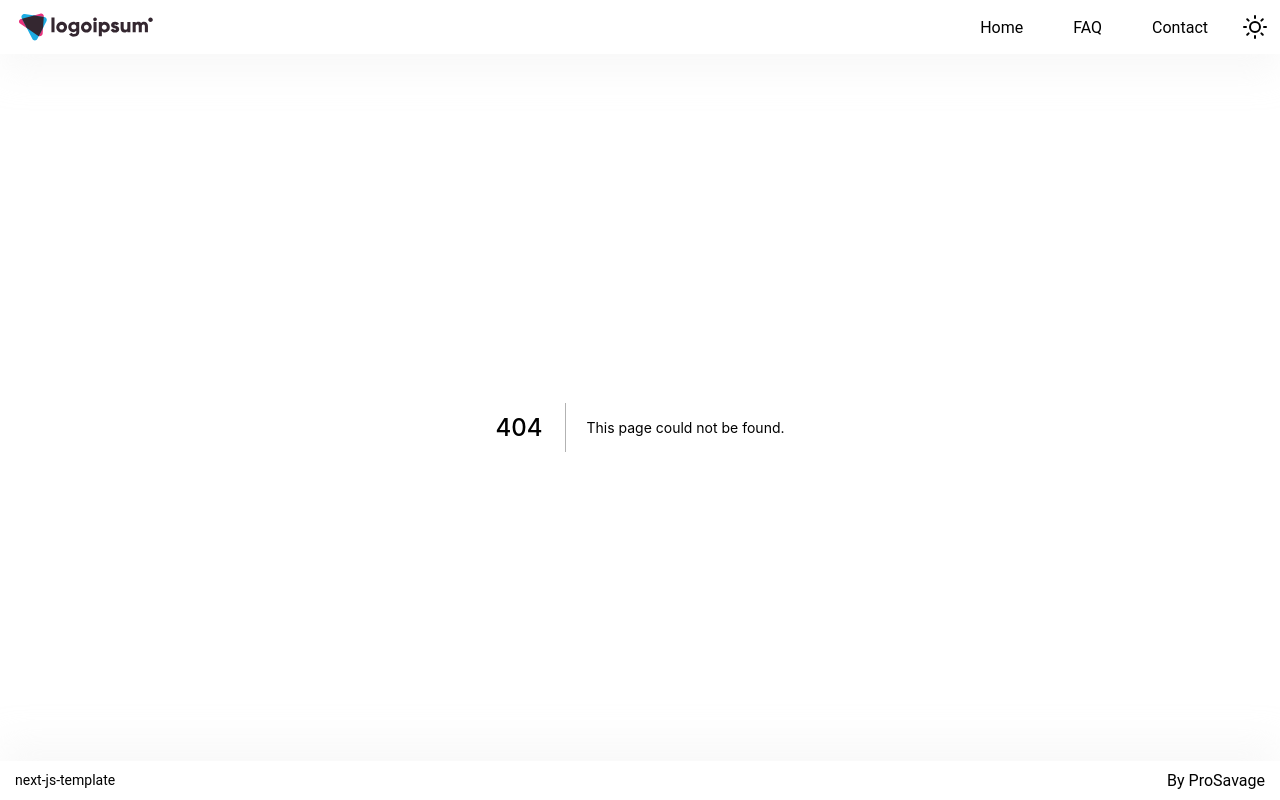
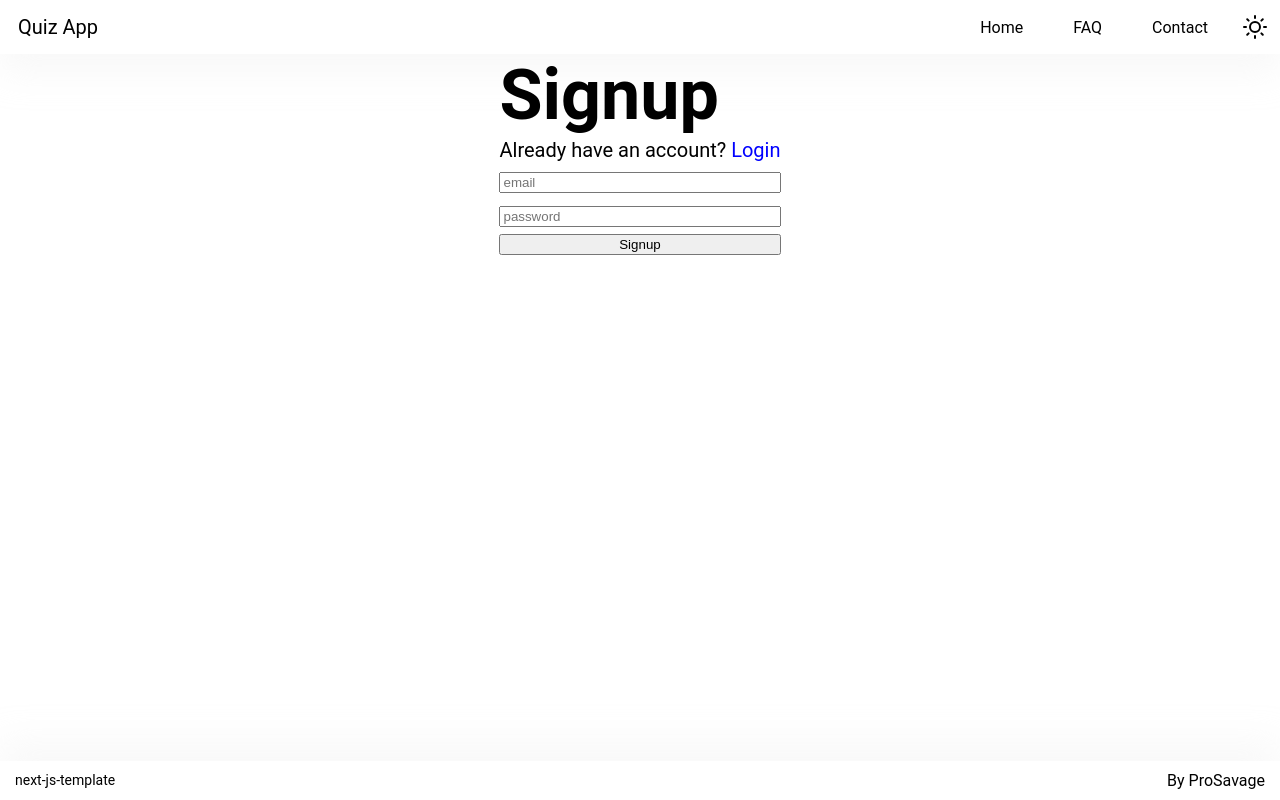
Before and after one commit to ProSavage/Quizzer, a Next.js app: page /signup in a window 1280 px wide. Before the commit this address had no page. Built offline with nearby package versions, Linux system fonts and the light colour scheme.

Commit message:
login and signup

```diff
--- a/components/ui/Navbar.tsx
+++ b/components/ui/Navbar.tsx
@@ -1,41 +1,40 @@
+import { useEffect, useState } from "react";
+import { Moon, Sun } from "react-feather";
+import { useRecoilState } from "recoil";
 import styled, { css } from "styled-components";
-import { useState, useEffect } from "react";
+import { themeState } from "../../styles/atoms/theme";
 import DarkTheme from "../../styles/theme/DarkTheme";
 import LightTheme from "../../styles/theme/LightTheme";
 import PropsTheme from "../../styles/theme/PropsTheme";
-import ActiveLink from "./../ActiveLink"
-import { Moon, Sun } from "react-feather";
-import { useRecoilState } from "recoil";
-import { themeState } from "../../styles/atoms/theme";
+import ActiveLink from "./../ActiveLink";
 const links = [
   {
     link: "/",
-        text: "Home"
+    text: "Home",
   },
   {
     link: "/faq",
-        text: "FAQ"
+    text: "FAQ",
   },
   {
     link: "/contact",
-        text: "Contact"
-    }
-]
+    text: "Contact",
+  },
+];
 
 export default function Navbar(props) {
-
   const [theme, setTheme] = useRecoilState(themeState);
 
   const getLogoPath = () => {
-        return theme === DarkTheme ? "logo-dark.svg" : "logo-light.svg"
-    }
+    return theme === DarkTheme ? "logo-dark.svg" : "logo-light.svg";
+  };
 
   const [toggled, setToggled] = useState(false);
   const [width, setWidth] = useState(0);
 
   const isDesktop = () => {
     return width > 700;
-    }
+  };
 
   useEffect(() => {
     // function defined to update our width
@@ -54,22 +53,35 @@ export default function Navbar(props) {
     <Wrapper>
       <Content>
         <LogoSection>
-                    <Logo src={`/img/navbar/${getLogoPath()}`} />
-                    {!isDesktop() && <HamburgerButton onClick={() => setToggled(!toggled)} />}
+          <Logo>Quiz App</Logo>
+          {!isDesktop() && (
+            <HamburgerButton onClick={() => setToggled(!toggled)} />
+          )}
         </LogoSection>
-                {(toggled || isDesktop()) && <LinksWrapper>
-                    {links.map(entry => <LinkWrapper>
+        {(toggled || isDesktop()) && (
+          <LinksWrapper>
+            {links
+              .map((entry) => (
+                <LinkWrapper>
                   <ActiveLink href={entry.link}>
                     <LinkText>{entry.text}</LinkText>
                   </ActiveLink>
-                    </LinkWrapper>).concat(<LinkWrapper onClick={() => setTheme(theme === DarkTheme ? LightTheme : DarkTheme)}>
+                </LinkWrapper>
+              ))
+              .concat(
+                <LinkWrapper
+                  onClick={() =>
+                    setTheme(theme === DarkTheme ? LightTheme : DarkTheme)
+                  }
+                >
                   {theme === DarkTheme ? <Moon /> : <Sun />}
-                    </LinkWrapper>)
-                    }
-                </LinksWrapper>}
+                </LinkWrapper>
+              )}
+          </LinksWrapper>
+        )}
       </Content>
     </Wrapper>
-    )
+  );
 }
 
 const Wrapper = styled.div`
@@ -82,15 +94,19 @@ const Wrapper = styled.div`
 
   /* Want a line instead of shadow in dark mode. */
   background: ${(props: PropsTheme) => props.theme.background};
-    ${props => props.theme === DarkTheme && css`
+  ${(props) =>
+    props.theme === DarkTheme &&
+    css`
       border-bottom: 1px solid #333;
       background: black;
     `}
   /* Box shadow for light mode. */
-    ${(props: PropsTheme) => props.theme === LightTheme && css`
-        box-shadow: 0px 18px 35px ${props => props.theme.boxShadowColor};
+    ${(props: PropsTheme) =>
+    props.theme === LightTheme &&
+    css`
+      box-shadow: 0px 18px 35px ${(props) => props.theme.boxShadowColor};
     `}
-`
+`;
 
 const Content = styled.div`
   width: 100%;
@@ -99,12 +115,11 @@ const Content = styled.div`
   padding: 0 0.5em;
   justify-content: space-between;
 
-
-    @media(min-width: 700px) {
+  @media (min-width: 700px) {
     justify-content: space-between;
     flex-direction: row;
   }
-`
+`;
 
 const LogoSection = styled.div`
   display: flex;
@@ -113,30 +128,29 @@ const LogoSection = styled.div`
   align-items: center;
   width: 100%;
 
-    @media(min-width: 700px) {
+  @media (min-width: 700px) {
     justify-content: center;
     width: auto;
   }
-`
+`;
 
 const HamburgerButton = styled.div`
   width: 25px;
   height: 10px;
   border-top: 1px solid ${(props: PropsTheme) => props.theme.color};
   border-bottom: 1px solid ${(props: PropsTheme) => props.theme.color};
-`
+`;
 
-const Logo = styled.img`
+const Logo = styled.p`
   width: auto;
-    height: 3em;
   padding: 10px;
-`
+`;
 const LinkWrapper = styled.div`
   display: flex;
   justify-content: center;
   align-items: center;
   padding: 5px 5px;
-`
+`;
 
 const LinksWrapper = styled.div`
   display: flex;
@@ -145,19 +159,19 @@ const LinksWrapper = styled.div`
   width: 100%;
   padding: 10px 0;
 
-    @media(min-width: 700px) {
+  @media (min-width: 700px) {
     flex-direction: row;
     align-items: center;
     justify-content: center;
     width: auto;
   }
-`
+`;
 
 const LinkText = styled.a`
   font-size: 1rem;
   cursor: pointer;
 
-    @media(min-width: 700px) {
+  @media (min-width: 700px) {
     padding: 0 15px;
   }
-`
+`;
--- a/pages/contact.tsx
+++ /dev/null
@@ -1,3 +0,0 @@
-export default function Contact(props) {
-    return <p>Contact</p>
-}
--- a/pages/faq.tsx
+++ /dev/null
@@ -1,3 +0,0 @@
-export default function FAQ(props) {
-    return <p>FAQ</p>
-}
--- /dev/null
+++ b/pages/signup.tsx
@@ -0,0 +1,32 @@
+import Link from "next/link";
+import styled from "styled-components";
+
+export default function Signup() {
+  return (
+    <Wrapper>
+      <h1>Signup</h1>
+      <p>
+        Already have an account?{" "}
+        <Link href={"/login"}>
+          <HyperLink>Login</HyperLink>
+        </Link>
+      </p>
+      <FormInput placeholder={"email"} type={"email"} />
+      <FormInput placeholder={"password"} type={"password"} />
+      <button type={"submit"}>Signup</button>
+    </Wrapper>
+  );
+}
+const Wrapper = styled.form`
+  display: flex;
+  flex-direction: column;
+`;
+
+const FormInput = styled.input`
+  margin: 0.5em 0;
+`;
+
+const HyperLink = styled.span`
+  cursor: pointer;
+  color: blue;
+`;
```
Also changed, not shown: pages/api/login.tsx (renamed from pages/api/hello.tsx, +4 -4 lines), pages/index.tsx (deleted, +0 -21 lines), pages/login.tsx (added, +33 -0 lines), 1 other file (tests, documents, lock files or other folders). Lines whose indentation alone changed are shown as unchanged.
